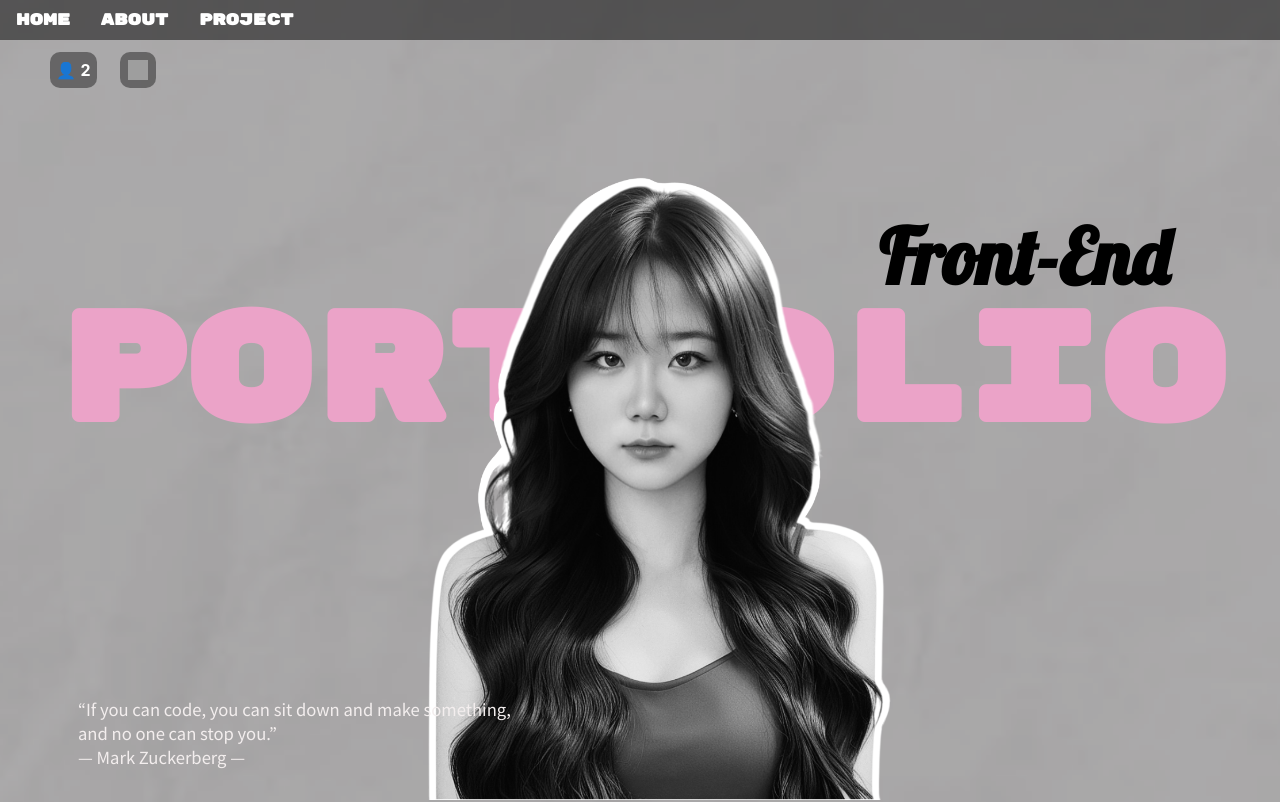
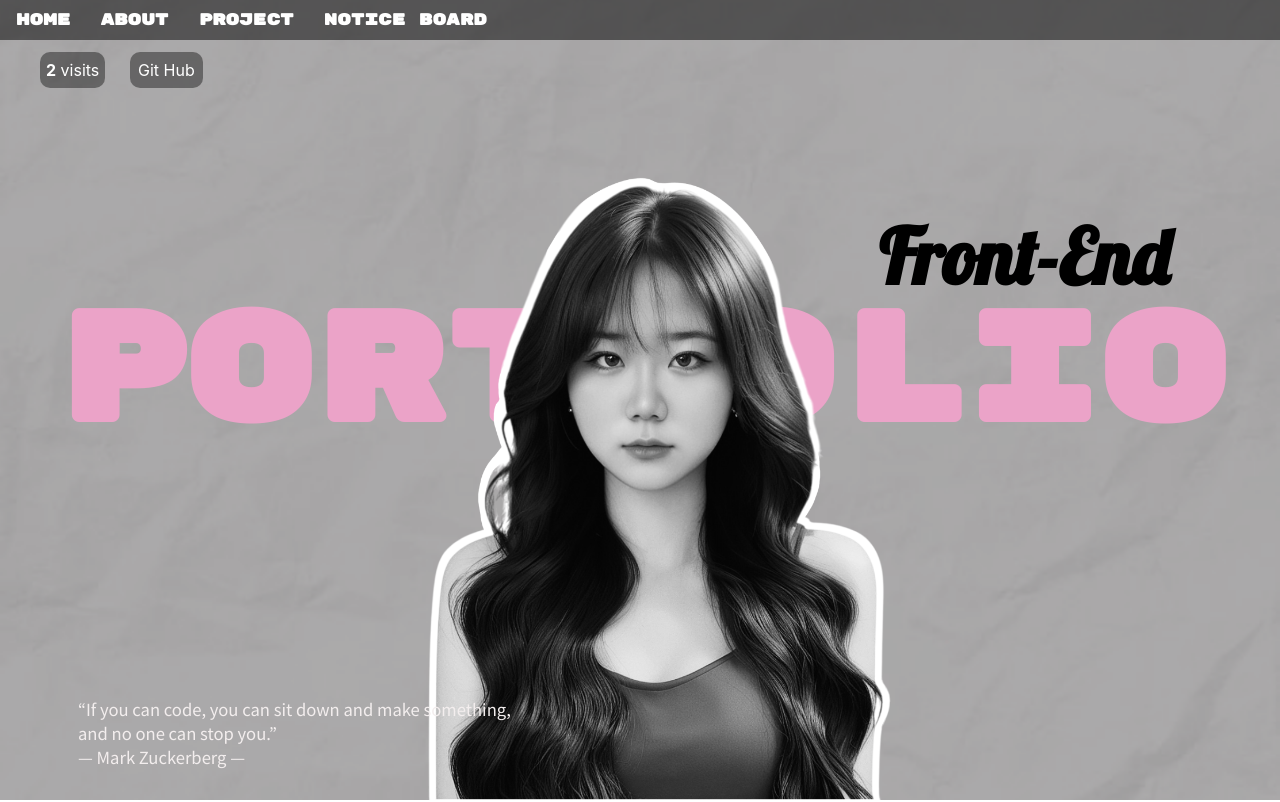
Before and after one commit to lsr0822/portfolio, a React (Create React App) app: page / in a window 1280 px wide. Shown: the top 802 px of the page. Built offline with nearby package versions, Linux system fonts and the light colour scheme; grey boxes are pictures that could not be loaded.

Commit message:
3번째 체이지 마지막

```diff
--- a/src/App.css
+++ b/src/App.css
@@ -66,7 +66,7 @@
 .visit-count {
   position: absolute;
   top: 36px;
-  left: 50px;
+  left: 40px;
   font-size: 16px;
   color: white;
   background: rgba(0, 0, 0, 0.4);
@@ -79,7 +79,7 @@
 .github-button {
   position: absolute;
   top: 52px;
-  left: 120px;
+  left: 130px;
   display: flex;
   align-items: center;
   gap: 10px;
@@ -184,3 +184,47 @@ body {
 html {
   scroll-behavior: smooth;
 }
+
+.background-layer {
+  position: fixed;
+  top: 0;
+  left: 0;
+  width: 100%;
+  height: 100vh;
+  z-index: -1;
+  overflow: hidden;
+}
+
+
+.bg-image {
+  position: absolute;
+  top: 0;
+  left: 0;
+  width: 100%;
+  height: 100%;
+  object-fit: cover;
+  opacity: 0;
+  transition: opacity 1s ease;
+}
+
+.bg1 {
+  opacity: 1;
+}
+
+
+.scroll-sections {
+  height: 400vh;
+}
+
+.content-section {
+  height: 100vh;
+}
+
+
+html {
+  scroll-behavior: smooth;
+}
+
+body {
+  margin: 0;
+}
--- a/src/App.js
+++ b/src/App.js
@@ -48,7 +48,7 @@ const opacity3 = Math.min(Math.max((scrollY - vh) / vh, 0), 1);
         </p>
 
         <p className="visit-count">
-          👤 <strong>{visitCount}</strong>
+           <strong>{visitCount}</strong> visits
         </p>
 
         <img src={person} alt="person" className="person-image" />
@@ -59,11 +59,7 @@ const opacity3 = Math.min(Math.max((scrollY - vh) / vh, 0), 1);
           rel="noopener noreferrer"
           className="github-button"
         >
-          <img
-            src="https://github.githubassets.com/images/modules/logos_page/GitHub-Mark.png"
-            alt="GitHub Logo"
-            className="github-logo"
-          />
+          Git Hub
 
         </a>
       </div>
--- a/src/components/NavBar.jsx
+++ b/src/components/NavBar.jsx
@@ -7,6 +7,7 @@ function NavBar() {
       <a href="#home">Home</a>
       <a href="#about">About</a>
       <a href="#project">Project</a>
+      <a href="#notice-board">Notice Board</a>
     </div>
   );
 }
--- a/src/components/VisitCounter.jsx
+++ b/src/components/VisitCounter.jsx
@@ -12,7 +12,7 @@ const VisitCounter = () => {
 
   return (
     <p className="visit-count">
-     👤<strong>{visitCount}</strong>
+     <strong>{visitCount}</strong>visits
     </p>
   );
 };
--- a/src/styles/AboutBox.css
+++ b/src/styles/AboutBox.css
@@ -4,7 +4,7 @@
   display: flex;
   justify-content: flex-start;
   align-items: flex-start;
-  height: 60vh;
+  height: 80vh;
   padding-left: 6vw;
   padding-right: 15vw;
   box-sizing: border-box;
--- /dev/null
+++ b/src/styles/Extra.css
@@ -0,0 +1,4 @@
+.extra-page {
+  width: 100%;
+  height: 100vh;
+}
```
Also changed, not shown: src/components/GitHubButton.jsx (+1 -6 lines), src/pages/Extra.jsx (added, +24 -0 lines), src/asset/IMG_4174.PNG.
